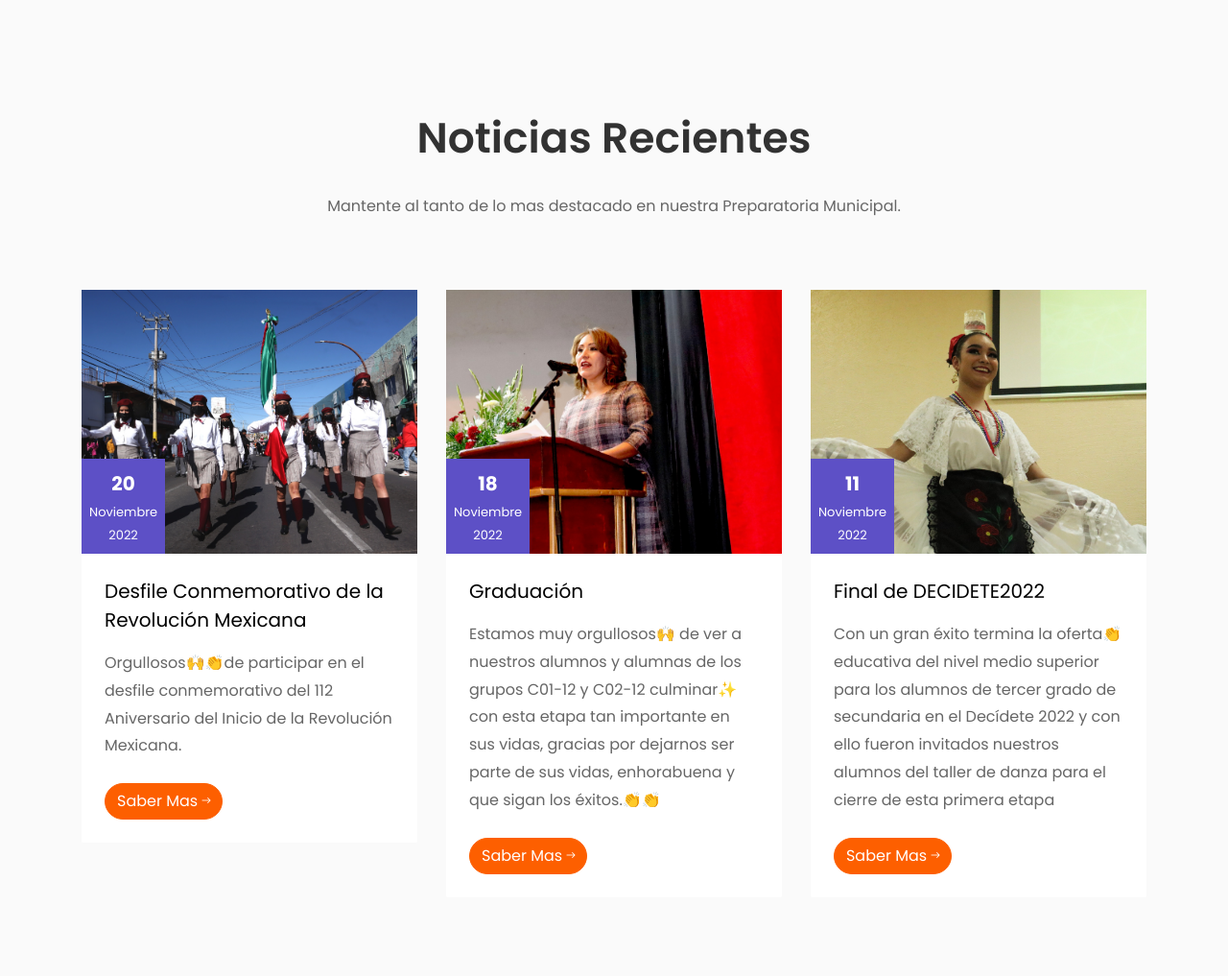
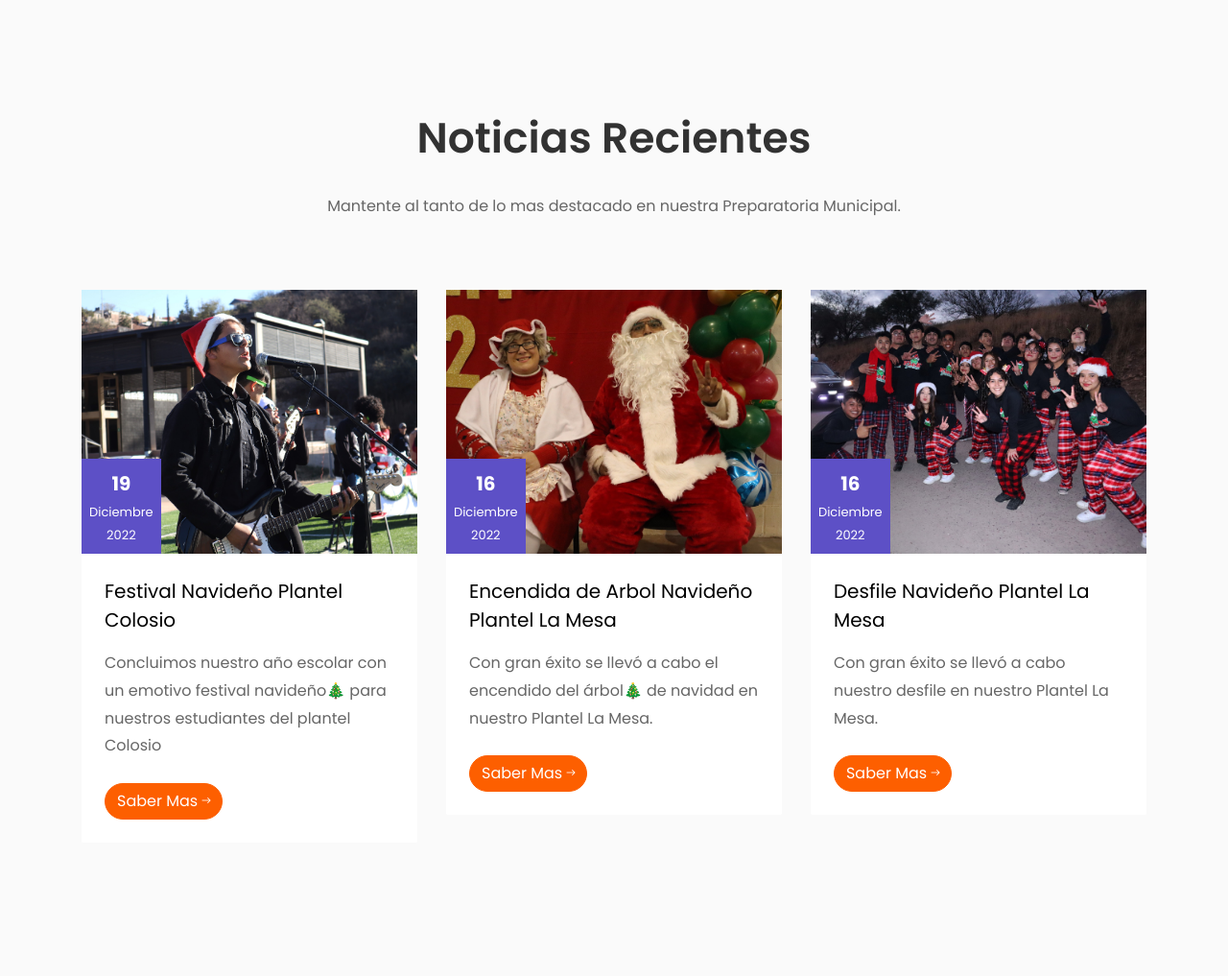
Before and after one commit to comunicacionLobos/webapgeLobos, a PHP site: page / in a window 1280 px wide. Shown: the part 4826-5843 px from the top of the page at 96% size. Run offline with PHP 8.4, Linux system fonts and the light colour scheme; some libraries are stand-ins or nearby versions; some web fonts are replaced.

Commit message:
actualizacion de publicaciones diciembre

```diff
--- a/index.php
+++ b/index.php
@@ -343,19 +343,19 @@
 			<div class="row">
 			<div class="col-md-6 col-lg-4 ftco-animate">
 						<div class="blog-entry">
-							<a href="https://www.facebook.com/miprepanogales/posts/591579136304402" class="block-20 d-flex align-items-end"
-								style="background-image: url('images/publicacion3.jpg');">
+							<a href="https://www.facebook.com/miprepanogales/posts/618112700317712" class="block-20 d-flex align-items-end"
+								style="background-image: url('images/publicacion1.jpg');">
 								<div class="meta-date text-center p-2">
-									<span class="day">20</span>
-									<span class="mos">Noviembre</span>
+									<span class="day">19</span>
+									<span class="mos">Diciembre</span>
 									<span class="yr">2022</span>
 								</div>
 							</a>
 							<div class="text bg-white p-4">
-								<h3 class="heading"><a href="#">Desfile Conmemorativo de la Revolución Mexicana</a></h3>
-								<p>Orgullosos🙌👏de participar en el desfile conmemorativo del 112 Aniversario del Inicio de la Revolución Mexicana.</p>
+								<h3 class="heading"><a href="#">Festival Navideño Plantel Colosio</a></h3>
+								<p>Concluimos nuestro año escolar con un emotivo festival navideño🎄 para nuestros estudiantes del plantel Colosio</p>
 								<div class="d-flex align-items-center mt-4">
-									<p class="mb-0"><a href="https://www.facebook.com/miprepanogales/posts/591579136304402" target="_blank" class="btn btn-primary">Saber Mas <span
+									<p class="mb-0"><a href="https://www.facebook.com/miprepanogales/posts/618112700317712" target="_blank" class="btn btn-primary">Saber Mas <span
 												class="ion-ios-arrow-round-forward"></span></a></p>
 								</div>
 							</div>
@@ -363,19 +363,19 @@
 			</div>
 			<div class="col-md-6 col-lg-4 ftco-animate">
 						<div class="blog-entry">
-						<a href="https://www.facebook.com/miprepanogales/posts/589979389797710" class="block-20 d-flex align-items-end"
+							<a href="https://www.facebook.com/miprepanogales/posts/615464633915852" class="block-20 d-flex align-items-end"
 								style="background-image: url('images/publicacion2.jpg');">
 								<div class="meta-date text-center p-2">
-								<span class="day">18</span>
-								<span class="mos">Noviembre</span>
+									<span class="day">16</span>
+									<span class="mos">Diciembre</span>
 									<span class="yr">2022</span>
 								</div>
 							</a>
 							<div class="text bg-white p-4">
-							<h3 class="heading"><a href="#">Graduación</a></h3>
-							<p>Estamos muy orgullosos🙌 de ver a nuestros alumnos y alumnas de los grupos C01-12 y C02-12 culminar✨ con esta etapa tan importante en sus vidas, gracias por dejarnos ser parte de sus vidas, enhorabuena y que sigan los éxitos.👏👏</p>
+								<h3 class="heading"><a href="#">Encendida de Arbol Navideño Plantel La Mesa</a></h3>
+								<p>Con gran éxito se llevó a cabo el encendido del árbol🎄 de navidad en nuestro Plantel La Mesa.</p>
 								<div class="d-flex align-items-center mt-4">
-								<p class="mb-0"><a href="https://www.facebook.com/miprepanogales/posts/589979389797710" target="_blank" class="btn btn-primary">Saber Mas <span
+									<p class="mb-0"><a href="https://www.facebook.com/miprepanogales/posts/615464633915852" target="_blank" class="btn btn-primary">Saber Mas <span
 												class="ion-ios-arrow-round-forward"></span></a></p>
 								</div>
 							</div>
@@ -383,19 +383,19 @@
 			</div>
 			<div class="col-md-6 col-lg-4 ftco-animate">
 						<div class="blog-entry">
-						<a href="https://www.facebook.com/miprepanogales/posts/583580347104281" class="block-20 d-flex align-items-end"
-							style="background-image: url('images/publicacion1.jpg');">
+							<a href="https://www.facebook.com/miprepanogales/posts/615454370583545" class="block-20 d-flex align-items-end"
+								style="background-image: url('images/publicacion3.jpg');">
 								<div class="meta-date text-center p-2">
-								<span class="day">11</span>
-								<span class="mos">Noviembre</span>
+									<span class="day">16</span>
+									<span class="mos">Diciembre</span>
 									<span class="yr">2022</span>
 								</div>
 							</a>
 							<div class="text bg-white p-4">
-							<h3 class="heading"><a href="#">Final de DECIDETE2022</a></h3>
-							<p>Con un gran éxito termina la oferta👏 educativa del nivel medio superior para los alumnos de tercer grado de secundaria en el Decídete 2022 y con ello fueron invitados nuestros alumnos del taller de danza para el cierre de esta primera etapa</p>
+								<h3 class="heading"><a href="#">Desfile Navideño Plantel La Mesa</a></h3>
+								<p>Con gran éxito se llevó a cabo nuestro desfile en nuestro Plantel La Mesa.</p>
 								<div class="d-flex align-items-center mt-4">
-								<p class="mb-0"><a href="https://www.facebook.com/miprepanogales/posts/583580347104281" target="_blank" class="btn btn-primary">Saber Mas <span
+									<p class="mb-0"><a href="https://www.facebook.com/miprepanogales/posts/615454370583545" target="_blank" class="btn btn-primary">Saber Mas <span
 												class="ion-ios-arrow-round-forward"></span></a></p>
 								</div>
 							</div>
```
Also changed, not shown: images/publicacion1.jpg, images/publicacion2.jpg, images/publicacion3.jpg, 2 other files. Lines whose indentation alone changed are shown as unchanged.
